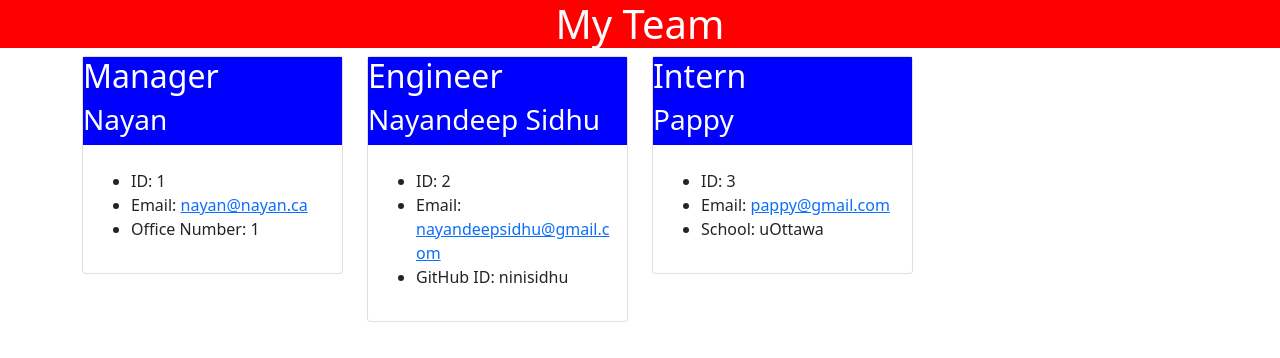
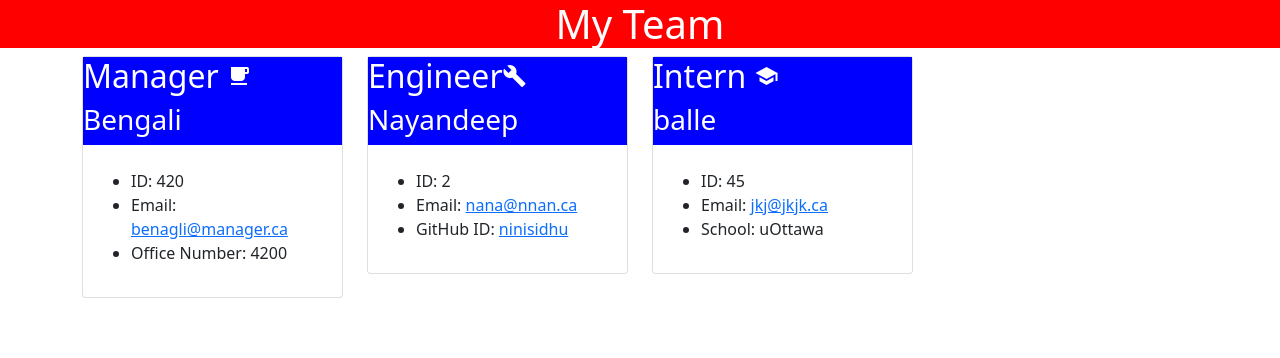
Before and after one commit to NiniSidhu/Team-Profile-Generator, a website: page dir/index.html in a window 1280 px wide. Drawn offline with nearby package versions, Linux system fonts and the light colour scheme.

Commit message:
final touches

```diff
--- a/dir/index.html
+++ b/dir/index.html
@@ -7,6 +7,7 @@
         <meta http-equiv="X-UA-Compatible" content="IE=edge">
         <meta name="viewport" content="width=device-width, initial-scale=1.0">
         <link href="https://cdn.jsdelivr.net/npm/bootstrap@5.0.2/dist/css/bootstrap.min.css" rel="stylesheet" integrity="sha384-EVSTQN3/azprG1Anm3QDgpJLIm9Nao0Yz1ztcQTwFspd3yD65VohhpuuCOmLASjC" crossorigin="anonymous">
+        <link rel="stylesheet" href="https://fonts.googleapis.com/icon?family=Material+Icons">
         <link rel="stylesheet" href="style.css">
         <title>Team Profile Generator</title>
     </head>
@@ -24,15 +25,15 @@
 
 
                         <div class="card-title">
-                            <h2> Manager</h2>
-                            <h3> Nayan</h3>
+                            <h2> Manager <i class="material-icons">free_breakfast</i></h2>
+                            <h3> Bengali</h3>
                         </div>
                         <div class = "card-body">
                             <div class = "card-text">
                                 <ul>
-                                    <li> ID: 1</li>
-                                    <li> Email: <a href="mailto:nayan@nayan.ca">nayan@nayan.ca</a></li>
-                                    <li> Office Number: 1</li>
+                                    <li> ID: 420</li>
+                                    <li> Email: <a href="mailto:benagli@manager.ca">benagli@manager.ca</a></li>
+                                    <li> Office Number: 4200</li>
                                 </ul>
                             </div>
                         </div>
@@ -47,15 +48,15 @@
 
 
                         <div class="card-title">
-                            <h2> Engineer</h2>
-                            <h3> Nayandeep Sidhu</h3>
+                            <h2> Engineer<i class="material-icons">build</i> </h2>
+                            <h3> Nayandeep </h3>
                         </div>
                         <div class = "card-body">
                             <div class = "card-text">
                                 <ul>
                                     <li> ID: 2</li>
-                                    <li> Email: <a href="mailto:nayandeepsidhu@gmail.com">nayandeepsidhu@gmail.com</a></li>
-                                    <li> GitHub ID: <a href="https://github.com/ninisidhu"></a>ninisidhu</li>
+                                    <li> Email: <a href="mailto:nana@nnan.ca">nana@nnan.ca</a></li>
+                                    <li> GitHub ID: <a href="https://github.com/ninisidhu">ninisidhu</a></li>
                                 </ul>
                             </div>
                         </div>
@@ -70,14 +71,14 @@
 
 
                         <div class="card-title">
-                            <h2> Intern</h2>
-                            <h3> Pappy</h3>
+                            <h2> Intern   <i class="material-icons">school</i> </h2>
+                            <h3> balle</h3>
                         </div>
                         <div class = "card-body">
                             <div class = "card-text">
                                 <ul>
-                                    <li> ID: 3</li>
-                                    <li> Email: <a href="mailto:pappy@gmail.com">pappy@gmail.com</a></li>
+                                    <li> ID: 45</li>
+                                    <li> Email: <a href="mailto:jkj@jkjk.ca">jkj@jkjk.ca</a></li>
                                     <li> School: uOttawa</li>
                                 </ul>
                             </div>
```
Also changed, not shown: src/pageTemplate.js (+5 -4 lines).
